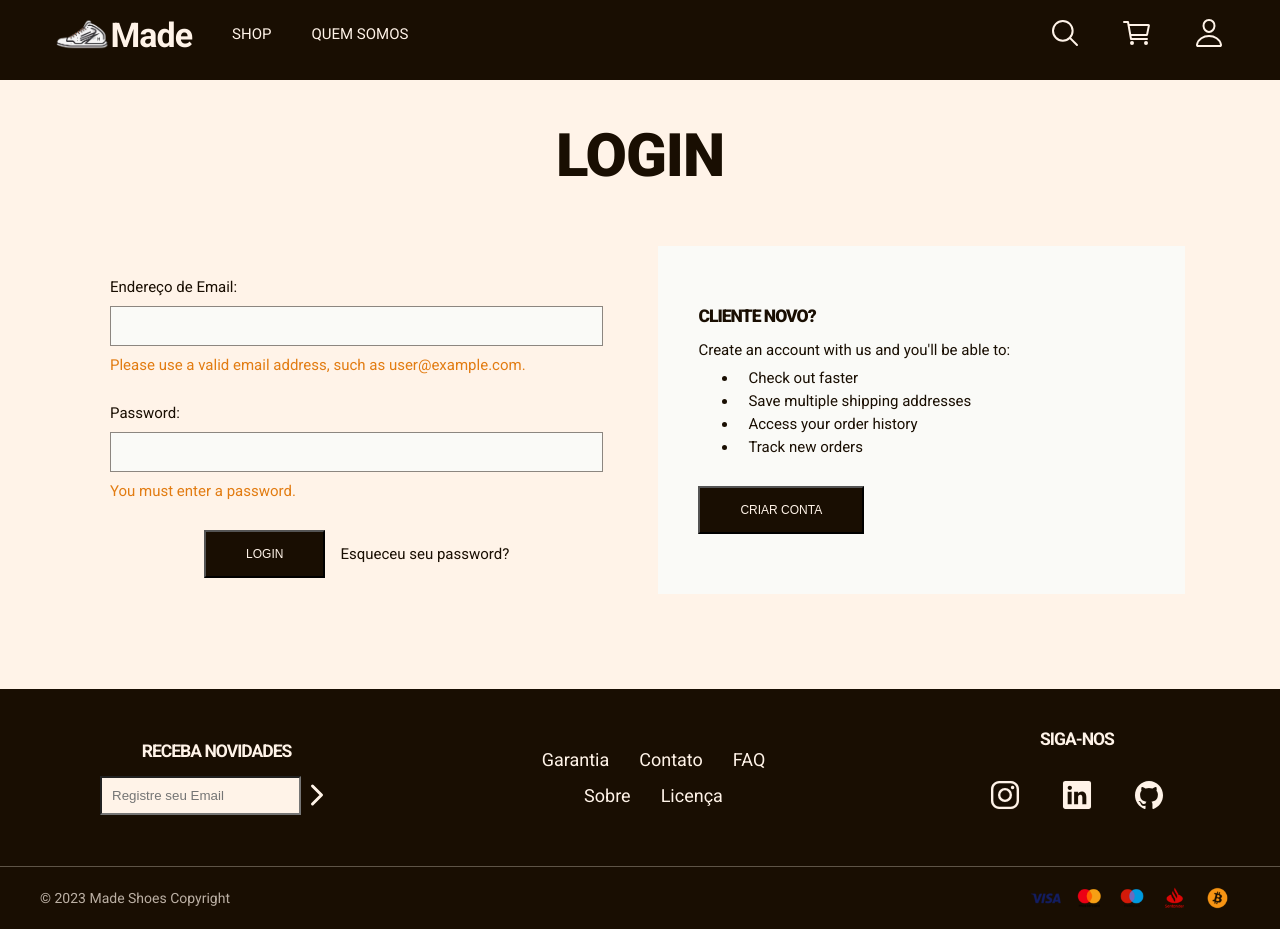
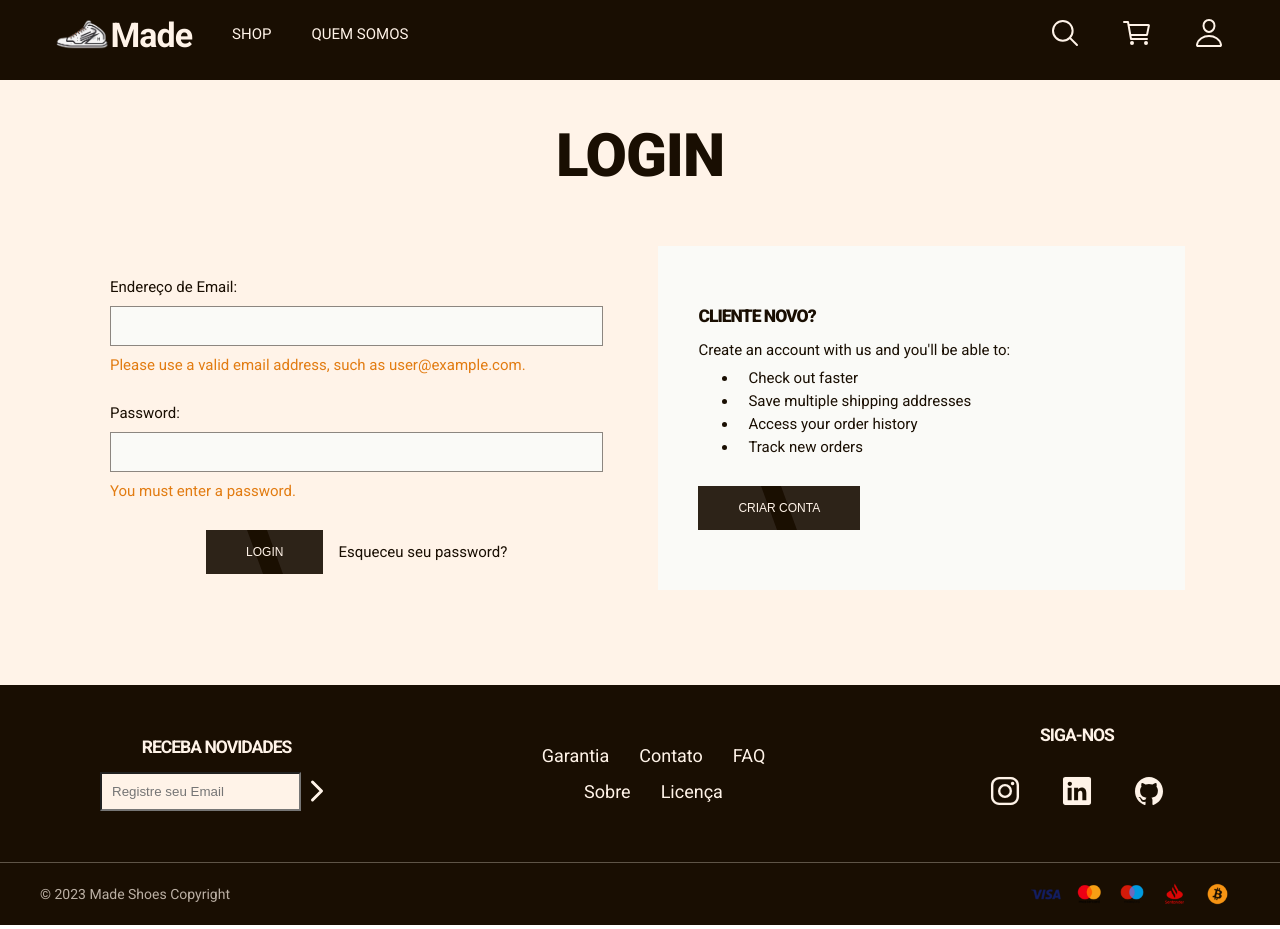
Before and after one commit to vitorMoraes03/front-tenis, a React (Create React App) app: page /login in a window 1280 px wide. Built offline with nearby package versions, Linux system fonts and the light colour scheme.

Commit message:
feat: btn login done

```diff
--- a/src/api/api.js
+++ b/src/api/api.js
@@ -5,6 +5,7 @@ const apiURLs = {
     production: "link da api deployada"
 }
 
-const api = axios.create({baseURL: apiURLs[process.env.NODE_ENV]}); // Nove_env, o próprio node interpreta se o ambiente é develpment ou production.
+const api = axios.create({baseURL: apiURLs[process.env.NODE_ENV]});
+// Nove_env, o próprio node interpreta se o ambiente é develpment ou production.
 
 export { api };
--- a/src/global.js
+++ b/src/global.js
@@ -107,20 +107,14 @@ export const StyledBtnLogin = styled.button`
   padding: var(--space-small) var(--space-medium);
   text-transform: uppercase;
   cursor: pointer;
-  background-color: var(--main-color);
   color: var(--main-white);
   font-size: 1.2rem;
+  position: relative;
+  overflow: hidden;
+  border: none;
   z-index: 98;
-
-  position: relative;
-  transition: all .15s ease;
-  overflow: hidden;
+  transition: all 0.2s ease;
   //white-space: nowrap;
-  //background: 0 0;
-
-  &:hover{
-    background-color: transparent;
-  }
 
   &::before,
   &::after {
@@ -130,24 +124,28 @@ export const StyledBtnLogin = styled.button`
     left: 0;
     width: 100%;
     height: 100%;
-    opacity: 0;
     transition: opacity 0.2s ease-in-out;
   }
 
   &::before{
     background-color: var(--main-color);
     z-index: -1;
+    opacity: 0.9;
   }
 
   &::after{
-    background-color: var(--main-shade);
+    background-color: #2e1a04;
     transform: translate(-50%) skew(20deg) scaleX(1);
     transition: width .36s cubic-bezier(.175, .885, .32, 1.275);
     z-index: -2;
-    width: 20px;
-    height: 100%;
-    top: 0;
     left: 50%;
+    width: 2rem;
+    //height: 100%;
+    //top: 0;
+  }
+
+  &:hover::after {
+    width: 120%;
   }
 
   &:hover::before,
@@ -155,18 +153,3 @@ export const StyledBtnLogin = styled.button`
     opacity: 1;
   }
 `
-
-// export function StyledTitle(props){
-
-//   const StyledTitle = styled.h1`
-//     text-transform: uppercase;
-//     font-weight: 800;
-//     letter-spacing: -1px;
-//     font-size: ${props.fontSize};
-//   `
-
-//   return (
-//     <StyledTitle fontSize={props.fontSize}>
-//     </StyledTitle>
-//   )
-// }
--- a/src/pages/LoginPage/LoginForm/index.js
+++ b/src/pages/LoginPage/LoginForm/index.js
@@ -1,19 +1,8 @@
-import styled from "styled-components";
 import { InputWrapper, StyledBtnLogin } from "../../../global";
 import { Link } from "react-router-dom";
 import { useState } from "react";
-
-const StyledForm = styled.form`
-    width: 50%;
-    //padding: 6rem var(--space-medium);
-`
-const StyledContainerBtn = styled.div`
-    display: flex;
-    justify-content: center;
-    gap: var(--space-small);
-    align-items: center;
-    margin-top: var(--space-small);
-`
+import { api } from "../../../api/api";
+import { StyledForm, StyledContainerBtn } from "../styles.js";
 
 export function LoginForm(){
     const [formLogin, setFormLogin] = useState({
@@ -25,9 +14,15 @@ export function LoginForm(){
         setFormLogin({...formLogin, [e.target.name]: e.target.value});
     }
 
-    function handleSubmit(e){
+    async function handleSubmit(e){
         e.preventDefault();
         console.log(formLogin);
+        try {
+            const res = await api.post("/user/login", formLogin);
+            console.log(res);
+        } catch (err){
+            console.log(err);
+        }
     }
 
     return (
--- /dev/null
+++ b/src/pages/LoginPage/styles.js
@@ -0,0 +1,13 @@
+import styled from "styled-components";
+
+export const StyledForm = styled.form`
+    width: 50%;
+    //padding: 6rem var(--space-medium);
+`
+export const StyledContainerBtn = styled.div`
+    display: flex;
+    justify-content: center;
+    gap: var(--space-small);
+    align-items: center;
+    margin-top: var(--space-small);
+`
```
